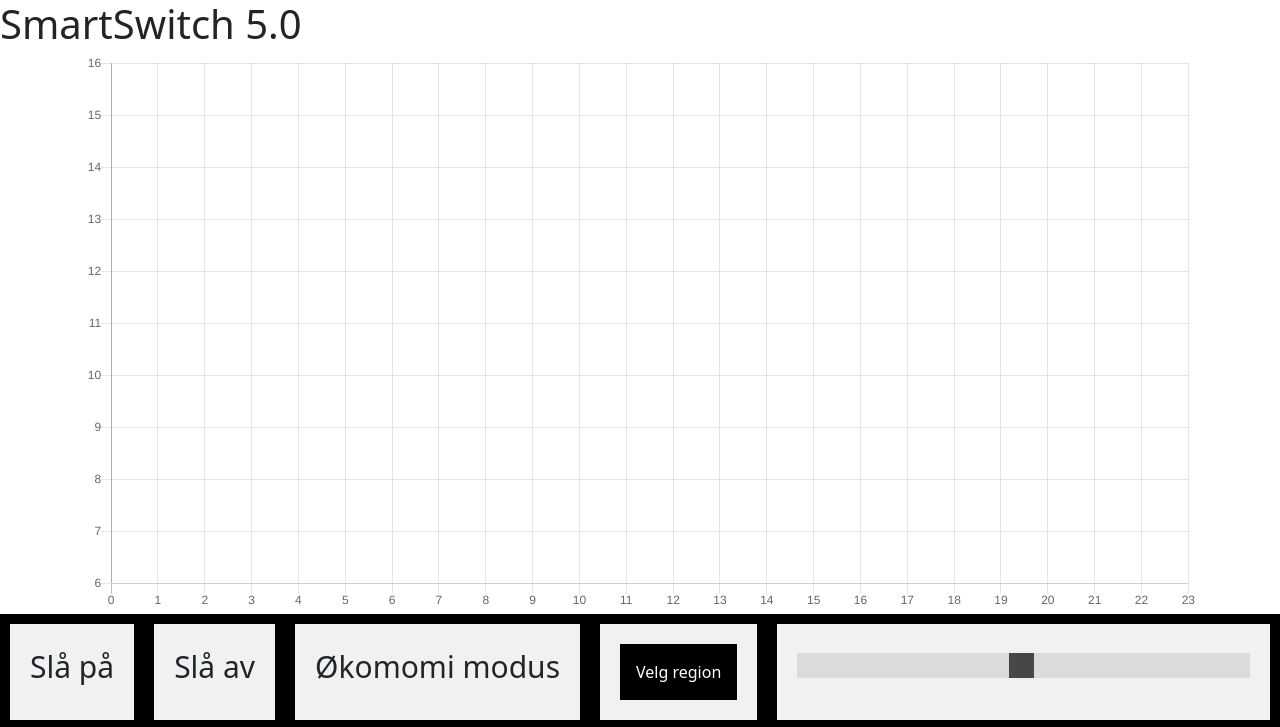
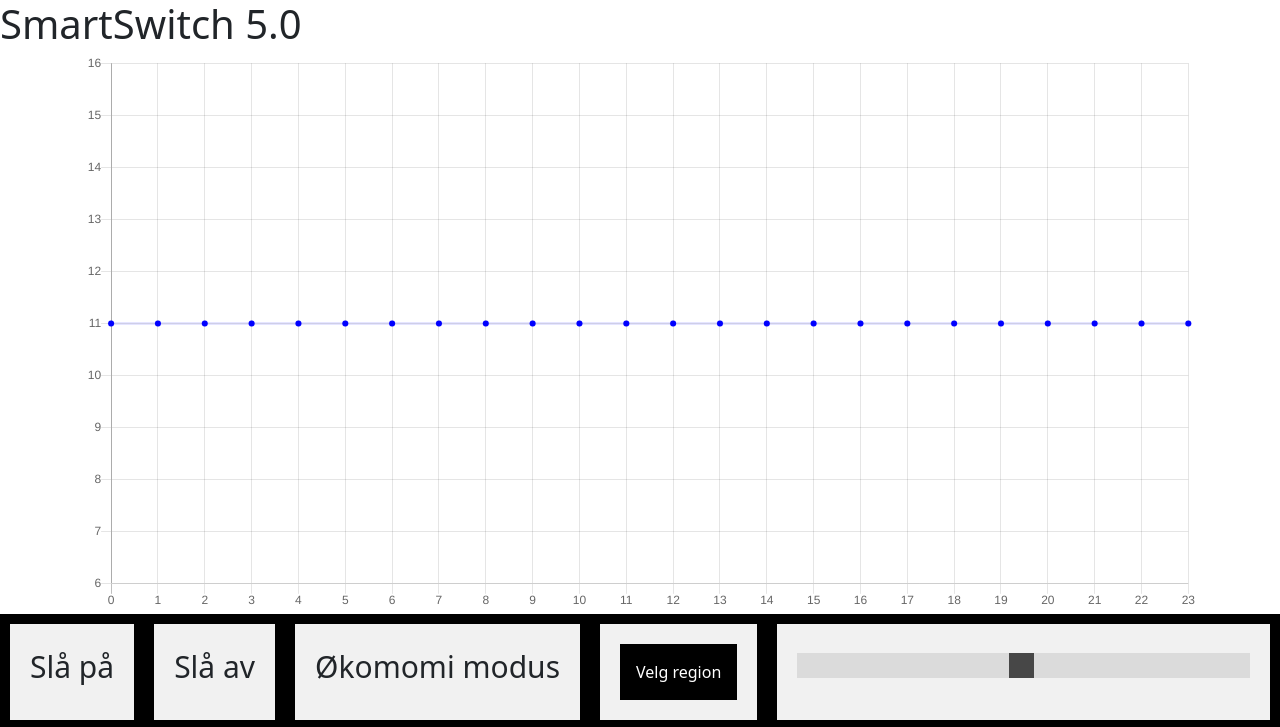
Before and after one commit to jesperhs/SmartswitchFrontEnd, a plain HTML site: page index.html in a window 1280 px wide. Shown: the top 727 px of the page. Drawn offline with nearby package versions, Linux system fonts and the light colour scheme; no server answers.

Commit message:
Ny versjon, ikke mange endringer

```diff
--- a/index.html
+++ b/index.html
@@ -69,7 +69,7 @@
 
 <script>
 var xValues = [00,01,02,03,04,05,06,07,08,09,10,11,12,13,14,15,16,17,18,19,20,21,22,23];
-var yValues = [112,,50,100,150,200,250];
+var yValues = [11,11,11,11,11,11,11,11,11,11,11,11,11,11,11,11,11,11,11,11,11,11,11,11];
 
 new Chart("myChart", {
   type: "line",
```
